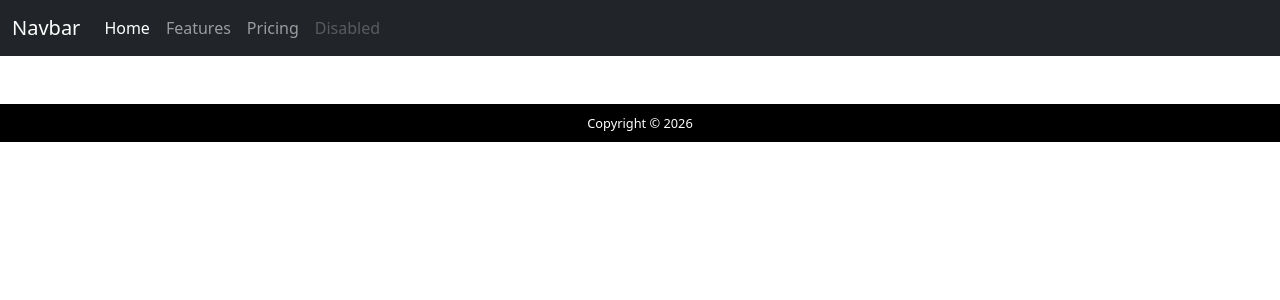
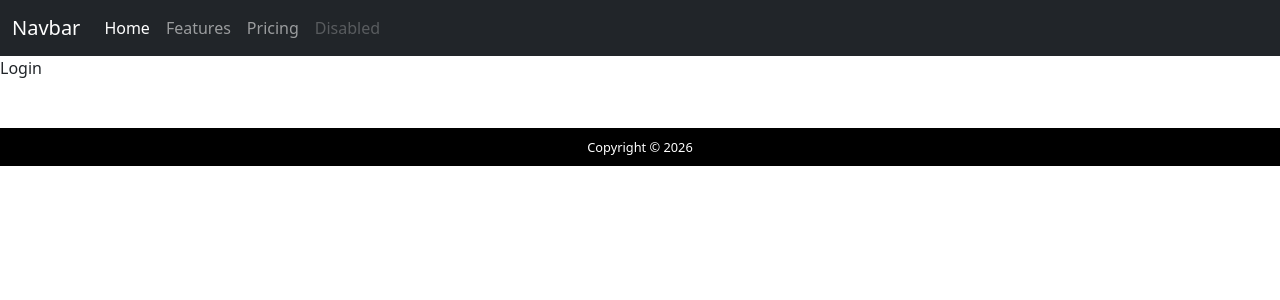
Before and after one commit to AutomationMK/book-vue, a Vue app: page /login in a window 1280 px wide. Shown: the top 300 px of the page. Built offline with nearby package versions, Linux system fonts and the light colour scheme.

Commit message:
Add initial login route

```diff
--- /dev/null
+++ b/src/components/App_Login.vue
@@ -0,0 +1,3 @@
+<template>
+    <p>Login</p>
+</template>
--- a/src/router/index.js
+++ b/src/router/index.js
@@ -1,5 +1,6 @@
 import { createRouter, createWebHistory } from "vue-router";
 import App_Body from "./../components/App_Body.vue";
+import App_Login from "./../components/App_Login.vue";
 
 const routes = [
     {
@@ -7,6 +8,11 @@ const routes = [
         name: "Home",
         component: App_Body,
     },
+    {
+        path: "/login",
+        name: "Login",
+        component: App_Login,
+    },
 ];
 
 const router = createRouter({ history: createWebHistory(), routes });
```
